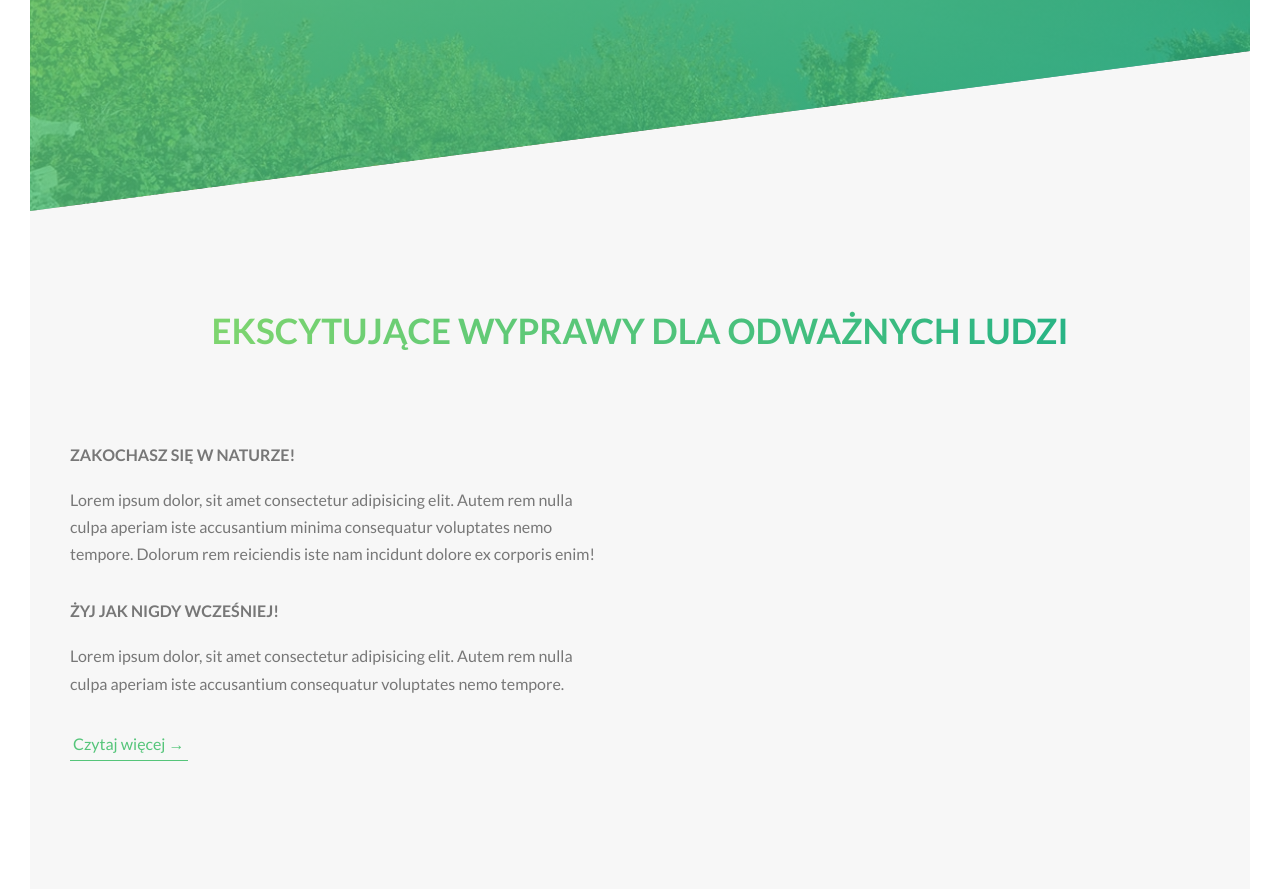
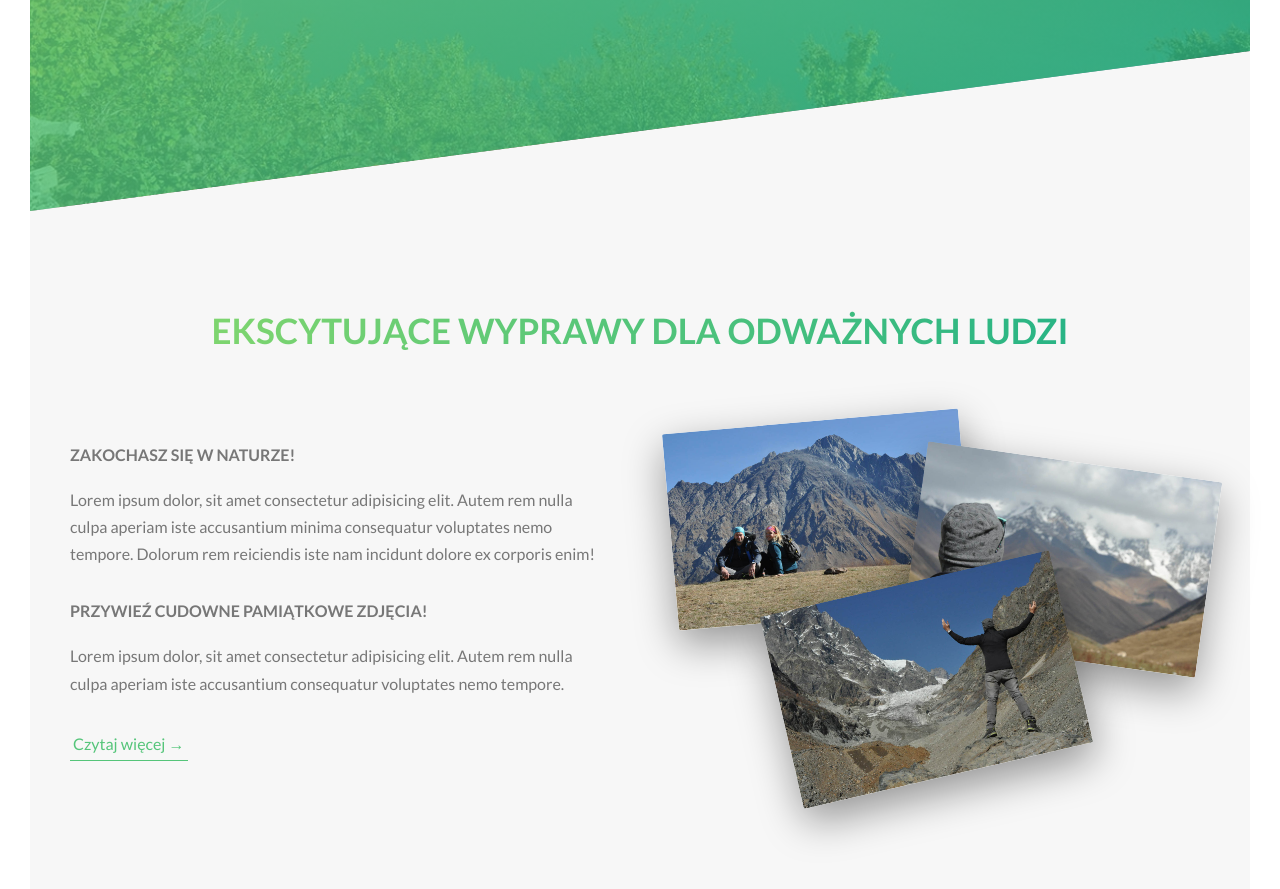
Before and after one commit to Elldrigar/PP_01-Landing-Page, a website: page index.html in a window 1280 px wide. Shown: the part 579-1468 px from the top of the page. Drawn offline with Linux system fonts and the light colour scheme.

Commit message:
Add photos to about section.

```diff
--- a/index.html
+++ b/index.html
@@ -38,13 +38,20 @@
                     <p class="paragraph">Lorem ipsum dolor, sit amet consectetur adipisicing elit. Autem rem nulla culpa
                         aperiam iste accusantium minima consequatur voluptates nemo tempore. Dolorum rem reiciendis iste
                         nam incidunt dolore ex corporis enim!</p>
-                    <h3 class="heading-tertiary u-margin-bottom-small">Żyj jak nigdy wcześniej!</h3>
+                    <h3 class="heading-tertiary u-margin-bottom-small">Przywieź cudowne pamiątkowe zdjęcia!</h3>
                     <p class="paragraph">Lorem ipsum dolor, sit amet consectetur adipisicing elit. Autem rem nulla culpa
                         aperiam iste accusantium consequatur voluptates nemo tempore.</p>
                     <a href="#" class="btn-text">Czytaj więcej &rarr;</a>
                 </div>
                 <div class="col-1-of-2">
-
+                    <div class="composition">
+                        <img src="img/foto01_large.jpg" alt="Photo Landscape"
+                            class="composition__photo composition__photo--p1">
+                        <img src="img/foto02_large.jpg" alt="Photo Landscape"
+                            class="composition__photo composition__photo--p2">
+                        <img src="img/foto03_large.jpg" alt="Photo Landscape"
+                            class="composition__photo composition__photo--p3">
+                    </div>
                 </div>
             </div>
         </section>
--- /dev/null
+++ b/sass/components/_composition.scss
@@ -0,0 +1,45 @@
+.composition {
+    position: relative;
+
+
+    &__photo {
+        position: absolute;
+        width: 55%;
+        box-shadow: 0 1.5rem 4rem rgba($color-black, .4);
+        border-radius: 2px;
+        outline-offset: 1rem;
+        transition: all .2s;
+        z-index: 10;
+
+        &--p1 {
+            left: 0;
+            top: -2rem;
+            transform: rotate(-5deg);
+        }
+
+        &--p2 {
+            right: 0;
+            top: 2rem;
+            transform: rotate(8deg);
+        }
+
+        &--p3 {
+            left: 20%;
+            top: 14rem;
+            transform: rotate(-13deg);
+        }
+
+        &:hover {
+            transform: scale(1.2);
+            box-shadow: 0 2.5rem 4rem rgba($color-black, .5);
+            outline: 1rem solid $color-primary;
+            z-index: 20;
+        }
+
+    }
+
+    &:hover &__photo:not(:hover) {
+        transform: scale(.90) rotate(-3deg);
+
+    }
+}
--- a/sass/main.scss
+++ b/sass/main.scss
@@ -8,6 +8,7 @@
 @import "base/utilities";
 
 @import "components/button";
+@import "components/composition";
 
 @import "layout/grid";
 @import "layout/header";
```
Also changed, not shown: css/style.css, img/foto01_large.jpg (added), img/foto01_small.jpg (added), img/foto02_large.jpg (added), img/foto02_small.jpg (added), img/foto03_large.jpg (added), img/foto03_small.jpg (added).
